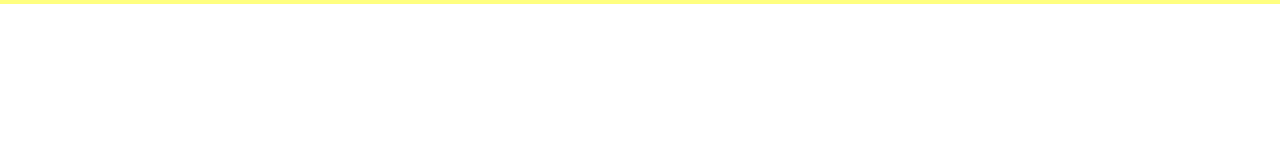
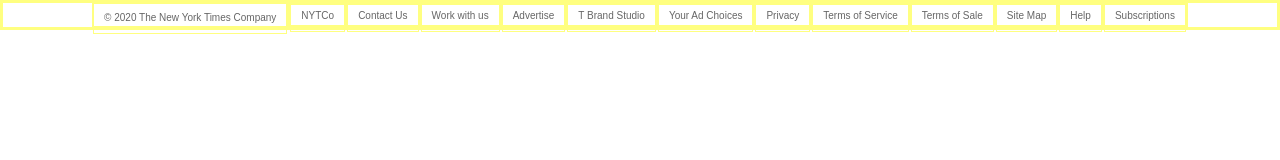
Before and after one commit to Bekhzod96/new-york-times-web-clone, a website: page index.html in a window 1280 px wide. Drawn offline with Linux system fonts and the light colour scheme.

Commit message:
Added footer content and basic styling with nested flexbox

```diff
--- a/index.html
+++ b/index.html
@@ -7,5 +7,51 @@
     <title>The New York Times</title>
   </head>
 
-  <body></body>
+  <body>
+    <footer>
+      <h3 class="h2-footer">
+        <a class="footer-link" hfer="#">©&nbsp;2020 The New York Times Company</a>
+      </h3>
+
+      <ul class="footer-list">
+        <li class="footer-list-items">
+          <a class="footer-link" href="https://www.nytco.com/">NYTCo</a>
+        </li>
+          <li class="footer-list-items">
+        <a class="footer-link" href="https://help.nytimes.com/hc/en-us/articles/115015385887-Contact-Us">Contact Us</a>
+        </li>
+          <li class="footer-list-items">
+        <a class="footer-link" href="https://www.nytco.com/careers/">Work with us</a>
+          </li>
+        <li class="footer-list-items">
+          <a class="footer-link" href="https://nytmediakit.com/">Advertise</a>
+        </li>
+        <li class="footer-list-items">
+          <a class="footer-link" href="http://www.tbrandstudio.com/">T Brand Studio</a>
+        </li>
+        <li class="footer-list-items">
+          <a class="footer-link" href="https://help.nytimes.com/hc/en-us/articles/115014892108-Privacy-policy">Your Ad Choices</a>
+        </li>
+        <li class="footer-list-items">
+          <a class="footer-link" href="https://help.nytimes.com/hc/en-us/articles/115014892108-Privacy-policy">Privacy</a>
+        </li>
+        <li class="footer-list-items">
+          <a class="footer-link" href="https://help.nytimes.com/hc/en-us/articles/115014893428-Terms-of-service">Terms of Service</a>
+        </li>
+        <li class="footer-list-items">
+          <a class="footer-link" href="https://help.nytimes.com/hc/en-us/articles/115014893968-Terms-of-sale">Terms of Sale</a>
+        </li>
+        <li class="footer-list-items">
+          <a class="footer-link" href="https://spiderbites.nytimes.com">Site Map</a>
+        </li>
+        <li class="footer-list-items">
+          <a class="footer-link" href="https://help.nytimes.com/hc/en-us">Help</a>
+        </li>
+        <li class="footer-list-items">
+          <a class="footer-link" href="https://www.nytimes.com/subscription?campaignId=37WXW">Subscriptions</a>
+        </li>
+        </ul>
+
+    </footer>
+  </body>
 </html>
--- a/style/style.css
+++ b/style/style.css
@@ -4,3 +4,25 @@
   box-sizing: border-box;
   border: 1px solid #ffff80;
 }
+footer {
+  font-family: Arial, Helvetica, sans-serif;
+  display: flex;
+  flex-direction: row;
+  flex-wrap: wrap;
+  justify-content: center;
+}
+.footer-link {
+  font-size: x-small;
+  font-weight: 400 ;
+  color: #666666;
+  text-decoration: none;
+  padding: 1em;
+}
+
+.footer-list {
+  display: flex;
+  flex-direction: row;
+  flex-wrap: wrap;
+  justify-content: center;
+  list-style-type: none;
+}
```
Also changed, not shown: package.json (line endings or trailing spaces), 1 other file.
